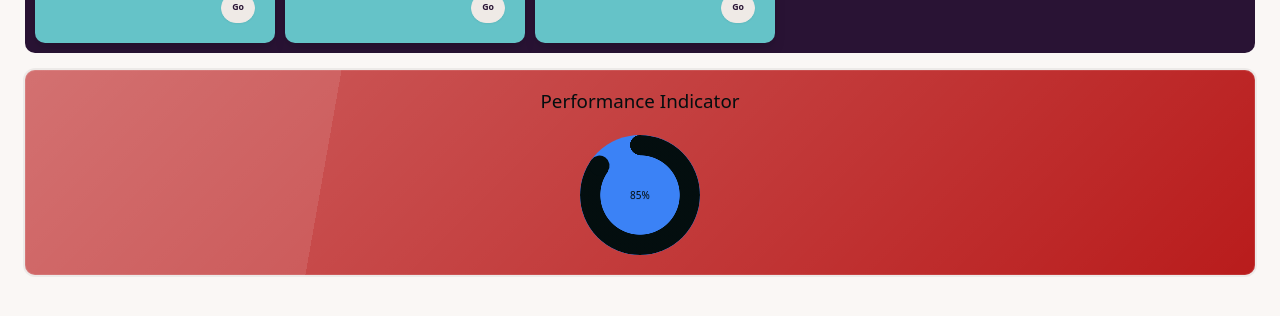
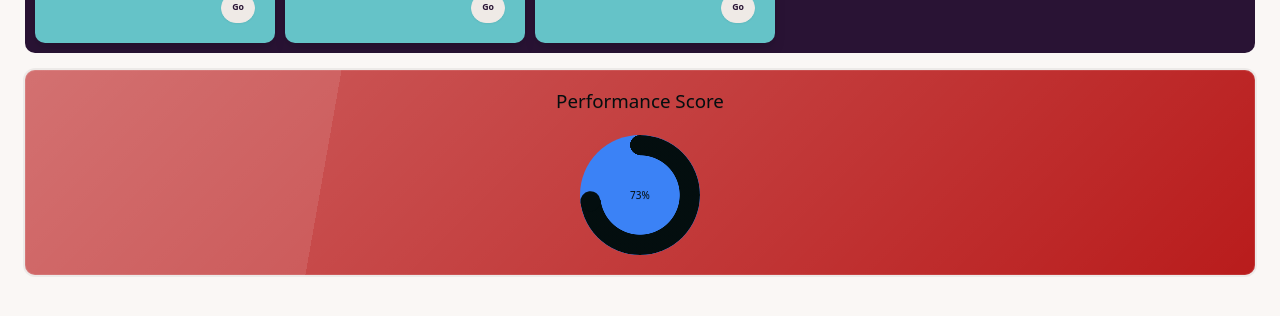
Before and after one commit to sourbhsingh/driver-application, a React (Vite) app: page /dashboard in a window 1280 px wide. Shown: the part 238-554 px from the top of the page. Built offline with nearby package versions, Linux system fonts and the light colour scheme.

Commit message:
feat: moved the performance section to a separate component

```diff
--- /dev/null
+++ b/src/UI/RadialProgress/Interface.ts
@@ -0,0 +1,4 @@
+export interface RadialProgressProps {
+  className: string;
+  progressScore: number;
+}
--- /dev/null
+++ b/src/UI/RadialProgress/RadialProgress.tsx
@@ -0,0 +1,47 @@
+import { RadialProgressProps } from './Interface';
+
+/**
+ * PerformanceIndicator component.
+ *
+ * This component renders a radial progress indicator with a given progress score.
+ *
+ * @param {PerformanceIndicatorProps} props - The properties for the component.
+ * @param {string} props.className - Additional class name(s) to apply to the component.
+ * @param {number} props.progressScore - The progress score to display, which sets the value of the radial progress.
+ *
+ * @returns {JSX.Element} The rendered radial progress indicator.
+ *
+ * @example
+ * // Usage example:
+ * import React from 'react';
+ * import PerformanceIndicator from './PerformanceIndicator';
+ *
+ * const App = () => (
+ *   <div>
+ *     <RadialProgress className="custom-class" progressScore={75} />
+ *   </div>
+ * );
+ *
+ * export default App;
+ */
+
+function RadialProgress(props: RadialProgressProps) {
+  const { className, progressScore } = props;
+  return (
+    <div
+      className={`radial-progress ${className}`}
+      style={{
+        // eslint-disable-next-line @typescript-eslint/ban-ts-comment
+        //@ts-ignore
+        '--value': progressScore,
+        '--size': '12rem',
+        '--thickness': '2rem',
+      }}
+      role='progressbar'
+    >
+      {progressScore}%
+    </div>
+  );
+}
+
+export default RadialProgress;
--- a/src/layout/Dashboard/Dashboard.tsx
+++ b/src/layout/Dashboard/Dashboard.tsx
@@ -1,4 +1,3 @@
-import Card from '../../UI/Card/Card';
 import PerformanceIndicator from './PerformanceIndicator/PerformanceIndicator';
 import CardCarousel from './components/CardCarousel/CardCarousel';
 import CardNotification from './components/CardNotification/CardNotification';
@@ -57,16 +56,7 @@ function Dashboard(props: dashboardProps) {
       )}
 
       {/* Performance Indicators section */}
-      <section className='flex justify-center mt-7 w-full mx-auto items-center text-center'>
-        <Card className='glass bg-red-700' isCentered>
-          <h2 className='text-3xl mb-7'>Performance Indicator</h2>
-          <PerformanceIndicator
-            className='color-red-500 text-center m-auto progress-primary bg-blue-500'
-            progressScore={85}
-            {...performanceScoreProps}
-          />
-        </Card>
-      </section>
+      <PerformanceIndicator {...performanceScoreProps} progressScore={73} />
     </section>
   );
 }
--- a/src/layout/Dashboard/PerformanceIndicator/Interface.ts
+++ b/src/layout/Dashboard/PerformanceIndicator/Interface.ts
@@ -1,4 +1,11 @@
 export interface PerformanceIndicatorProps {
-  className: string;
-  progressScore: string;
+  mainTitle: string;
+  progressScore: number;
+  performanceGradingTreshold: {
+    excellent: number;
+    veryGood: number;
+    good: number;
+    needsImprovement: number;
+    poor: number;
+  };
 }
--- a/src/layout/Dashboard/PerformanceIndicator/PerformanceIndicator.tsx
+++ b/src/layout/Dashboard/PerformanceIndicator/PerformanceIndicator.tsx
@@ -1,46 +1,23 @@
-import { PerformanceIndicatorProps } from './Interface';
-
-/**
- * PerformanceIndicator component.
- *
- * This component renders a radial progress indicator with a given progress score.
- *
- * @param {PerformanceIndicatorProps} props - The properties for the component.
- * @param {string} props.className - Additional class name(s) to apply to the component.
- * @param {number} props.progressScore - The progress score to display, which sets the value of the radial progress.
- *
- * @returns {JSX.Element} The rendered radial progress indicator.
- *
- * @example
- * // Usage example:
- * import React from 'react';
- * import PerformanceIndicator from './PerformanceIndicator';
- *
- * const App = () => (
- *   <div>
- *     <PerformanceIndicator className="custom-class" progressScore={75} />
- *   </div>
- * );
- *
- * export default App;
- */
+import { PerformanceIndicatorProps } from './interface';
+import Card from '../../../UI/Card/Card';
+import RadialProgress from '../../../UI/RadialProgress/RadialProgress';
 
 function PerformanceIndicator(props: PerformanceIndicatorProps) {
-  const { className, progressScore } = props;
+  const { mainTitle, progressScore = 50, performanceGradingTreshold } = props;
+
+  let colorClueIndicator = '';
+
+  if (performanceGradingTreshold) colorClueIndicator = 'bg-lima-500';
   return (
-    <div
-      className={`radial-progress ${className}`}
-      style={{
-        // eslint-disable-next-line @typescript-eslint/ban-ts-comment
-        //@ts-ignore
-        '--value': progressScore,
-        '--size': '12rem',
-        '--thickness': '2rem',
-      }}
-      role='progressbar'
-    >
-      {progressScore}%
-    </div>
+    <section className='flex justify-center mt-7 w-full mx-auto items-center text-center'>
+      <Card className='glass bg-red-700' isCentered>
+        <h2 className='text-3xl mb-7'>{mainTitle}</h2>
+        <RadialProgress
+          className='color-red-500 text-center m-auto progress-primary bg-blue-500'
+          progressScore={progressScore}
+        />
+      </Card>
+    </section>
   );
 }
 
--- a/src/layout/Dashboard/interface.ts
+++ b/src/layout/Dashboard/interface.ts
@@ -11,6 +11,7 @@ export interface dashboardProps {
 
   performanceScoreProps: {
     mainTitle: string;
+    progressScore: number;
     performanceGradingTreshold: {
       excellent: number;
       veryGood: number;
```
